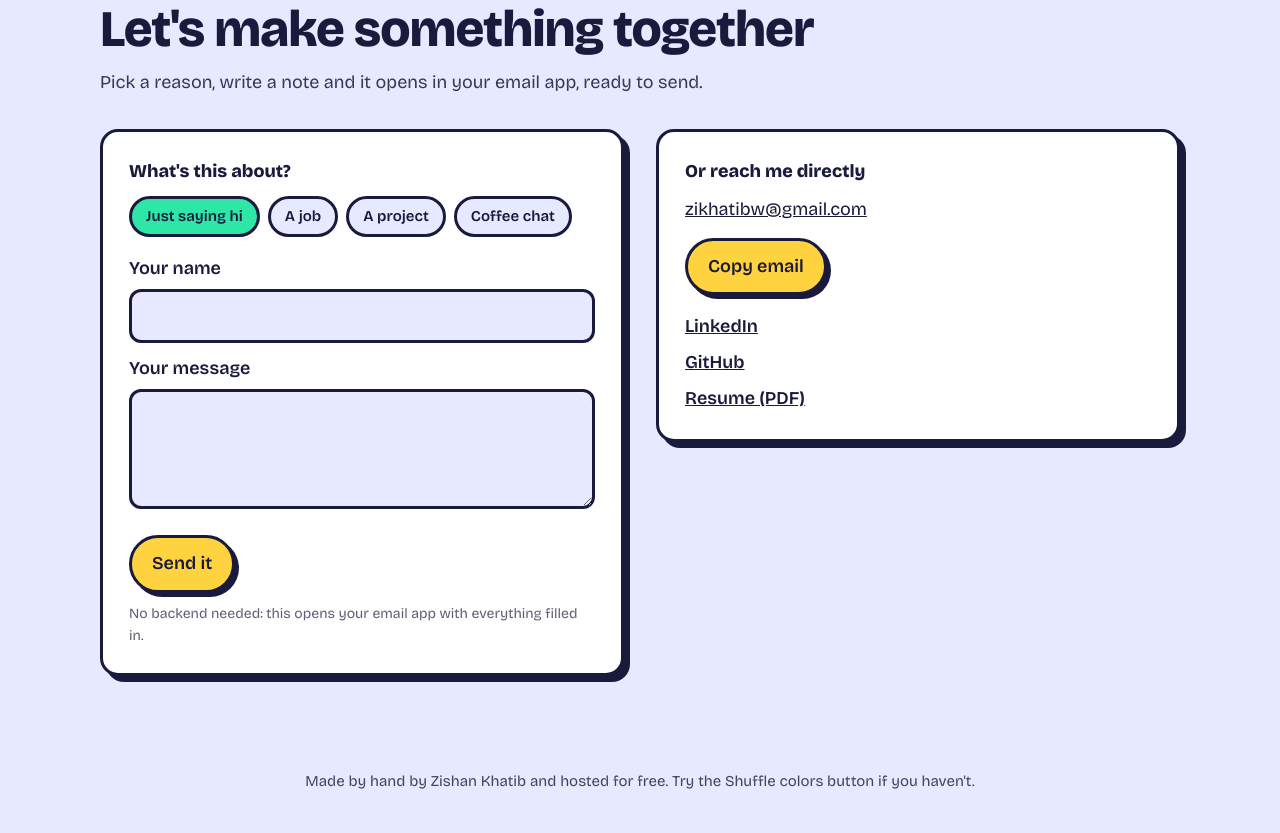
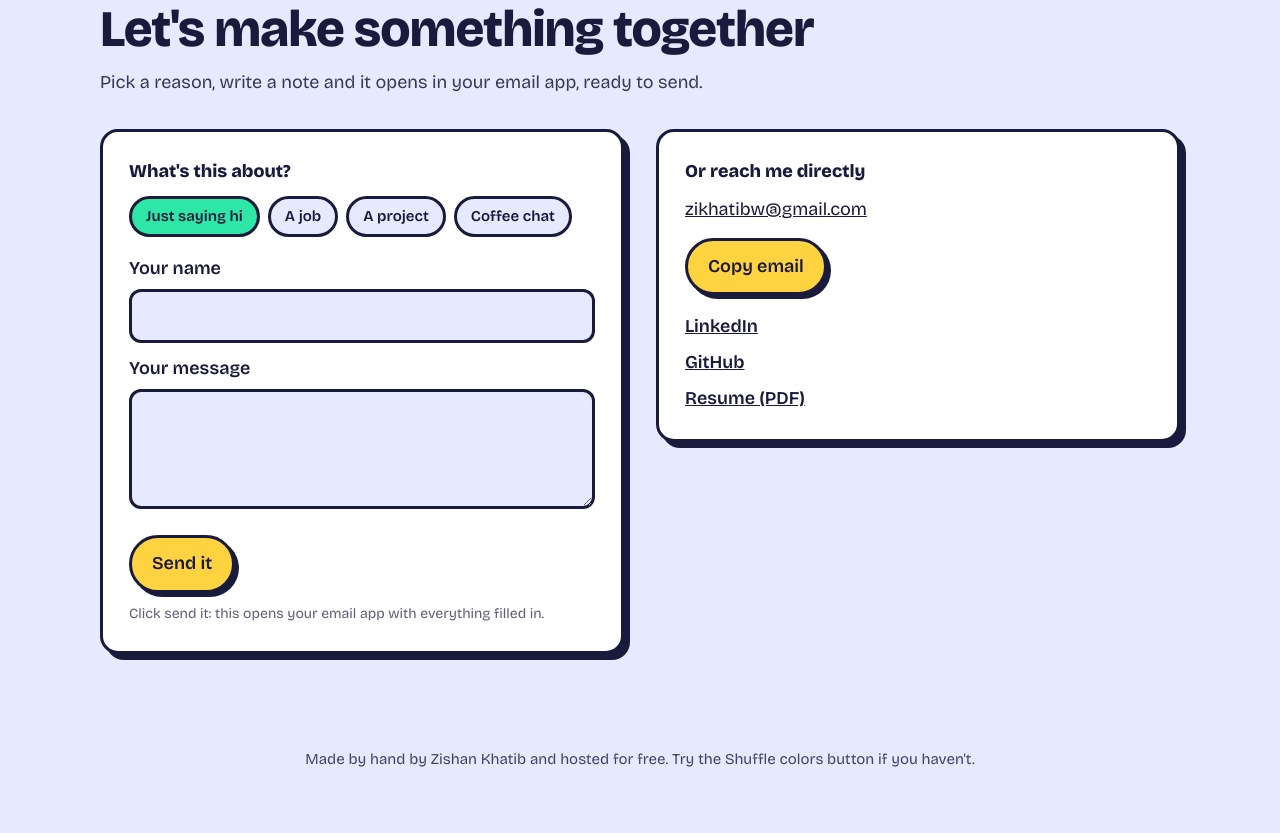
Before and after one commit to mzkatk/mzkatk.github.io, a plain HTML site: page index.html in a window 1280 px wide. Shown: the part 4262-5095 px from the top of the page. After the commit the page ends 5073 px from the top, so only its background shows below. Drawn offline with nearby package versions, Linux system fonts and the light colour scheme.

Commit message:
Update contact form instruction text

```diff
--- a/index.html
+++ b/index.html
@@ -457,7 +457,7 @@
           <label for="msg">Your message</label>
           <textarea id="msg" name="msg" required></textarea>
           <button class="btn" type="submit">Send it</button>
-          <p class="small">No backend needed: this opens your email app with everything filled in.</p>
+          <p class="small">Click send it: this opens your email app with everything filled in.</p>
         </form>
         <div class="contact-card pop-box">
           <strong>Or reach me directly</strong>
```
